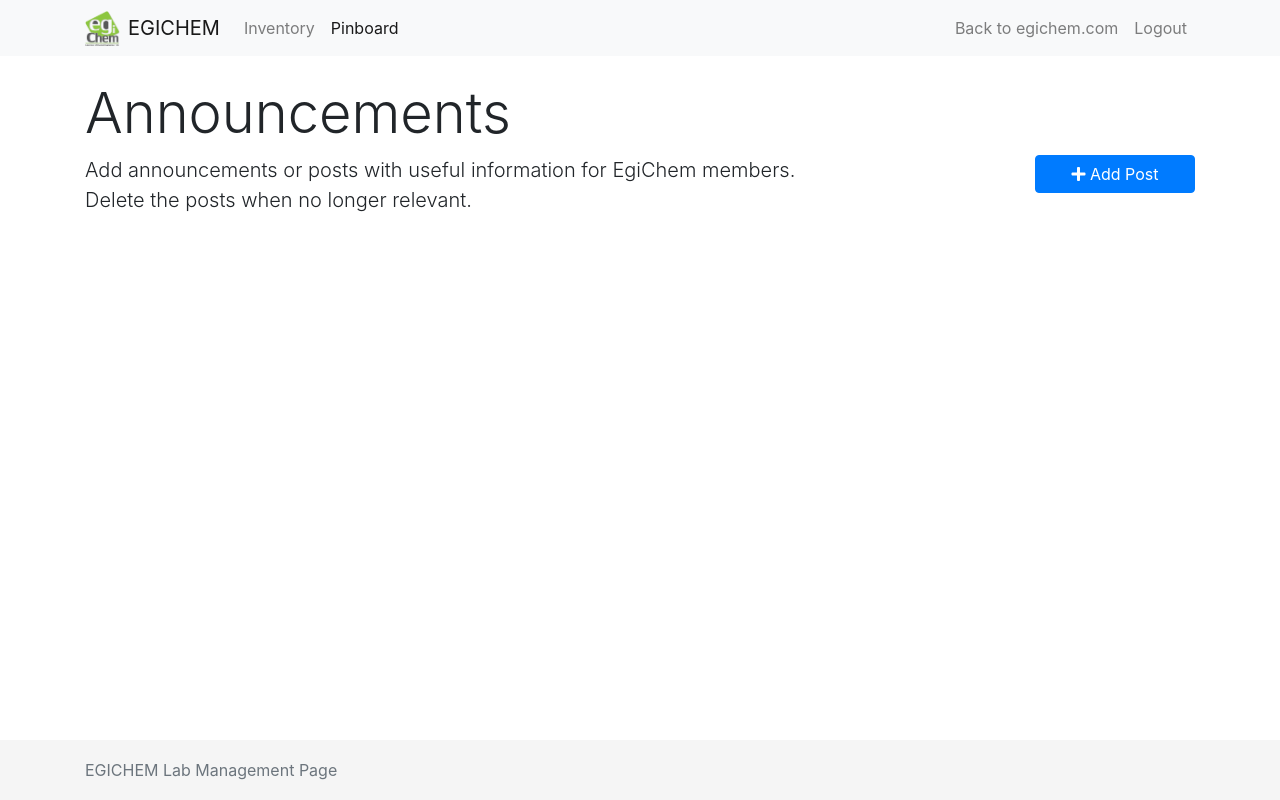
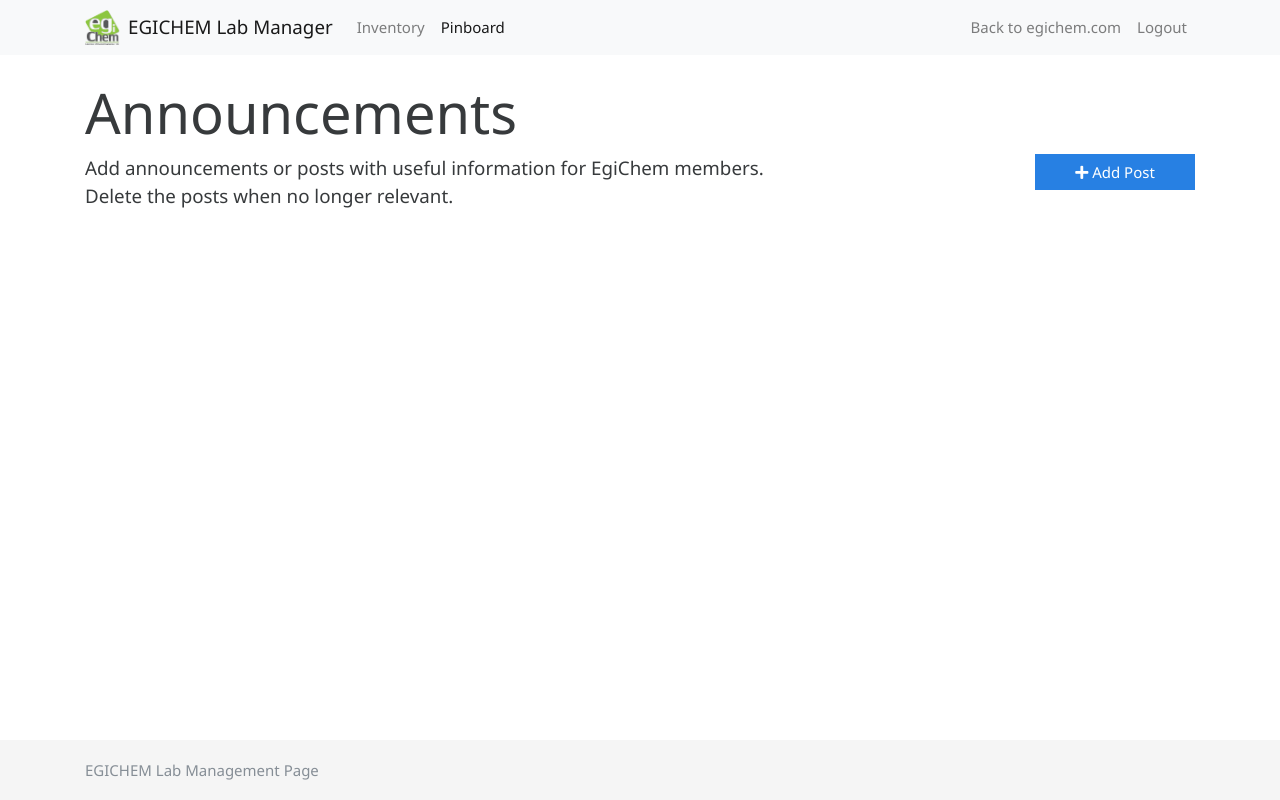
Before and after one commit to jAniceto/egichem, a Django app: page /our-lab/announcements/ in a window 1280 px wide. Run offline with Django 3.2, Linux system fonts and the light colour scheme; the visitor is signed in with stand-in values (Sample User, id 1); data that the repository does not hold is empty; some libraries are stand-ins or nearby versions.

Commit message:
Update base.html

```diff
--- a/lab/templates/lab/base.html
+++ b/lab/templates/lab/base.html
@@ -16,10 +16,10 @@
     <meta name="theme-color" content="#ffffff">
 
     <!-- Bootstrap CSS -->
-    <link rel="stylesheet" href="https://stackpath.bootstrapcdn.com/bootstrap/4.2.1/css/bootstrap.min.css" integrity="sha384-GJzZqFGwb1QTTN6wy59ffF1BuGJpLSa9DkKMp0DgiMDm4iYMj70gZWKYbI706tWS" crossorigin="anonymous">
+    <!-- <link rel="stylesheet" href="https://stackpath.bootstrapcdn.com/bootstrap/4.2.1/css/bootstrap.min.css" integrity="sha384-GJzZqFGwb1QTTN6wy59ffF1BuGJpLSa9DkKMp0DgiMDm4iYMj70gZWKYbI706tWS" crossorigin="anonymous"> -->
+    <link rel="stylesheet" type="text/css" href="{% static 'website/bootstrap-cosmo.min.css' %}">
     <!-- Custom CSS -->
     <link rel="stylesheet" type="text/css" href="{% static 'lab/main.css' %}">
-
     <!-- Font Awesome -->
     <link rel="stylesheet" href="https://use.fontawesome.com/releases/v5.6.3/css/all.css" integrity="sha384-UHRtZLI+pbxtHCWp1t77Bi1L4ZtiqrqD80Kn4Z8NTSRyMA2Fd33n5dQ8lWUE00s/" crossorigin="anonymous">
 
@@ -31,7 +31,7 @@
       <nav class="navbar navbar-expand-lg navbar-light bg-light">
         <div class="container">
           <img src="{% static 'website/images/logo_egichem.png' %}" width="35" height="35" class="d-inline-block align-top" alt="">
-          <a class="navbar-brand ml-2" href="/">EGICHEM</a>
+          <a class="navbar-brand ml-2" href="/">EGICHEM Lab Manager</a>
           <button class="navbar-toggler" type="button" data-toggle="collapse" data-target="#navbarSupportedContent" aria-controls="navbarSupportedContent" aria-expanded="false" aria-label="Toggle navigation">
             <span class="navbar-toggler-icon"></span>
           </button>
```
